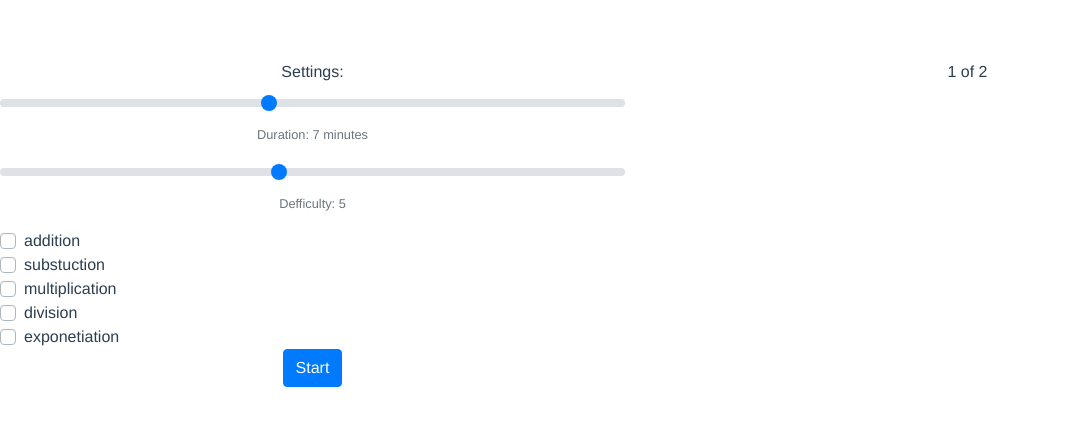
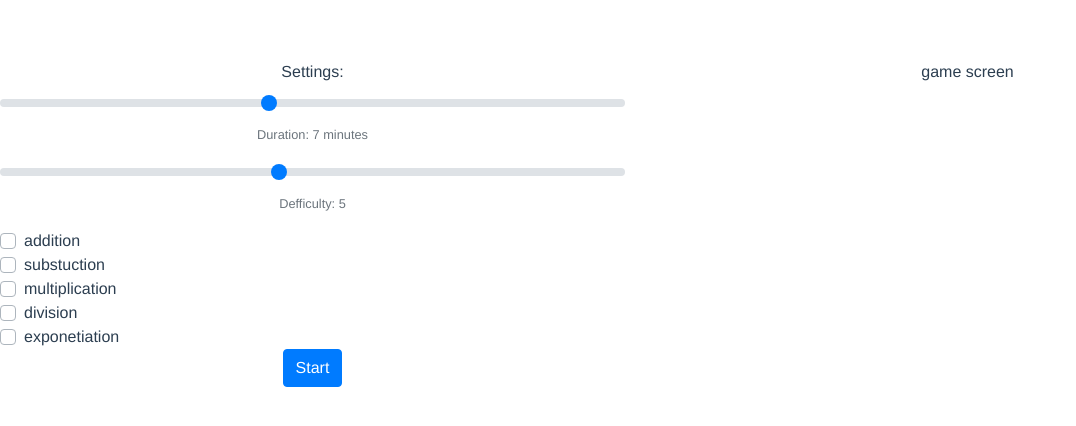
Before and after one commit to ectuser/OTUS-Course, a Vue app in the folder Fourth Month/vue-app/trainyourbrain/: page / in a window 1280 px wide. Shown: the top 426 px of the page, without its empty margins (0-1076 px from the left). Built offline with nearby package versions, Linux system fonts and the light colour scheme.

Commit message:
Created new component for game screen

```diff
--- a/Fourth Month/vue-app/trainyourbrain/src/App.vue
+++ b/Fourth Month/vue-app/trainyourbrain/src/App.vue
@@ -5,7 +5,9 @@
 				<b-col lg="6">
 					<Settings />
 				</b-col>
-				<b-col lg="6">1 of 2</b-col>
+				<b-col lg="6">
+					<GameScreen />
+				</b-col>
 			</b-row>
 		</b-container>
 	</div>
@@ -14,11 +16,13 @@
 <script>
 // import HelloWorld from './components/HelloWorld.vue'
 import Settings from './components/Settings'
+import GameScreen from './components/GameScreen'
 
 export default {
 	name: 'App',
 	components: {
-		Settings
+		Settings,
+		GameScreen
 	}
 }
 </script>
--- a/Fourth Month/vue-app/trainyourbrain/src/components/GameScreen.vue
+++ b/Fourth Month/vue-app/trainyourbrain/src/components/GameScreen.vue
@@ -0,0 +1,15 @@
+<template>
+    <div id="game">
+        game screen
+    </div>
+</template>
+
+<script>
+export default {
+    name : "GameScreen"
+}
+</script>
+
+<style>
+
+</style>
```
